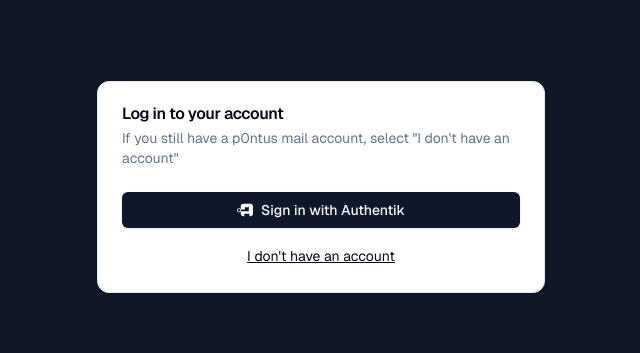
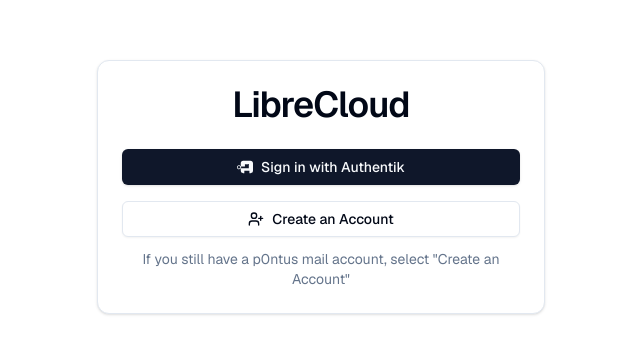
Before and after one commit to ihatenodejs/librecloud-web, a Next.js app: page /account/login in a window 1280 px wide. Shown: the part 213-566 px from the top of the page, without its empty margins (319-959 px from the left). Built offline with nearby package versions, Linux system fonts and the light colour scheme; no server answers.

Commit message:
ui: various qol/design improvements

```diff
--- a/app/account/layout.tsx
+++ b/app/account/layout.tsx
@@ -6,6 +6,6 @@
   children: React.ReactNode
 }) {
   return (
-    <div className="min-h-screen bg-gray-900">{children}</div>
+    <div className="min-h-screen bg-background">{children}</div>
   )
 }
--- a/app/account/login/page.tsx
+++ b/app/account/login/page.tsx
@@ -1,9 +1,10 @@
 import Link from "next/link"
 import { Button } from "@/components/ui/button"
-import { Card, CardContent, CardHeader, CardTitle, CardDescription } from "@/components/ui/card"
+import { Card, CardContent, CardHeader, CardTitle, CardFooter } from "@/components/ui/card"
 import { auth, signIn } from "@/auth"
 import { redirect } from "next/navigation";
 import { SiAuthentik } from "react-icons/si"
+import { UserPlus } from "lucide-react"
 
 export default async function Login() {
   const session = await auth()
@@ -16,8 +17,7 @@
     <div className="flex h-screen items-center justify-center">
       <Card className="w-full max-w-md">
         <CardHeader>
-          <CardTitle>Log in to your account</CardTitle>
-          <CardDescription>If you still have a p0ntus mail account, select &#34;I don&apos;t have an account&#34;</CardDescription>
+          <CardTitle className="text-4xl text-center">LibreCloud</CardTitle>
         </CardHeader>
         <CardContent>
           <form
@@ -28,16 +28,20 @@
             }}
           >
             <Button type="submit" className="w-full">
-              <SiAuthentik className="h-4 w-4" />
+              <SiAuthentik />
               Sign in with Authentik
             </Button>
-            <div className="text-center">
-              <Link href="/account/signup" className="text-sm underline">
-                I don&apos;t have an account
-              </Link>
-            </div>
+            <Link href="/account/signup" className="text-sm underline">
+              <Button variant="outline" className="w-full">
+                <UserPlus />
+                Create an Account
+              </Button>
+            </Link>
           </form>
         </CardContent>
+        <CardFooter className="text-center">
+          <p className="text-sm text-muted-foreground -mt-3">If you still have a p0ntus mail account, select &#34;Create an Account&#34;</p>
+        </CardFooter>
       </Card>
     </div>
   )
--- a/app/account/signup/page.tsx
+++ b/app/account/signup/page.tsx
@@ -417,7 +417,7 @@
                     </Select>
                   </div>
                   <p className="text-xs text-muted-foreground">
-                    A username for Authentik will be generated based on your email. Contact support if a username isn&apos;t available.
+                    A username for Authentik will be generated based on your email. <Link href="mailto:support@librecloud.cc" className="underline">Contact support</Link> if a username isn&apos;t available.
                   </p>
                 </div>
                 <div className="space-y-2">
--- a/app/layout.tsx
+++ b/app/layout.tsx
@@ -16,9 +16,9 @@
 }) {
   return (
     <html lang="en" className={GeistSans.className} suppressHydrationWarning>
-    <body>
-    <Providers>{children}</Providers>
-    </body>
+      <body>
+        <Providers>{children}</Providers>
+      </body>
     </html>
   )
 }
--- a/components/cards/dashboard/Settings/ChangePassword.tsx
+++ b/components/cards/dashboard/Settings/ChangePassword.tsx
@@ -1,11 +1,11 @@
-"use client";
+"use client"
 
-import { useState } from "react";
-import { Card, CardContent, CardHeader, CardTitle, CardDescription } from "@/components/ui/card";
-import { Input } from "@/components/ui/input";
-import { Button } from "@/components/ui/button";
-import { Label } from "@/components/ui/label";
-import Link from "next/link";
+import React, { useState } from "react"
+import { Card, CardContent, CardHeader, CardTitle, CardDescription } from "@/components/ui/card"
+import { Input } from "@/components/ui/input"
+import { Button } from "@/components/ui/button"
+import { Label } from "@/components/ui/label"
+import { Mail, Key, Loader } from "lucide-react"
 
 export function ChangePassword() {
   const [newPassword, setNewPassword] = useState("");
@@ -46,8 +46,9 @@
   return (
     <Card>
       <CardHeader>
-        <CardTitle>Change Email Password</CardTitle>
-        <CardDescription>Please note, this will <b>NOT</b> change your Authentik password. You can change that <Link href="">here</Link>.</CardDescription>
+        <CardTitle className="flex items-center"><Mail size={18} className="mr-1" /> Change Email Password</CardTitle>
+        <CardDescription>Please note, this will <b>NOT</b> change your Authentik password.</CardDescription>
+        {/* TODO: please tell me you added password resets to authentik by now */}
       </CardHeader>
       <CardContent>
         <form onSubmit={handlePasswordChange} className="space-y-4">
@@ -61,7 +62,7 @@
             />
           </div>
           <Button type="submit" disabled={loading}>
-            {loading ? "Changing..." : "Change Password"}
+            {loading ? <><Loader className="animate-spin" /> Changing...</> : <><Key /> Change Password</>}
           </Button>
           {message && <p className="text-sm text-center">{message}</p>}
         </form>
```
